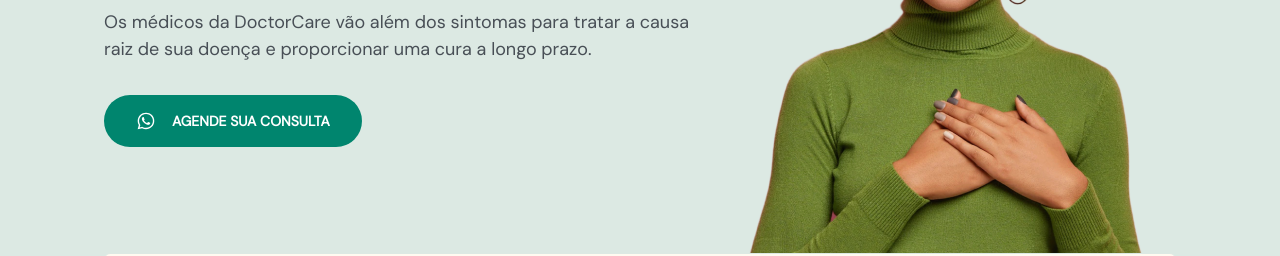
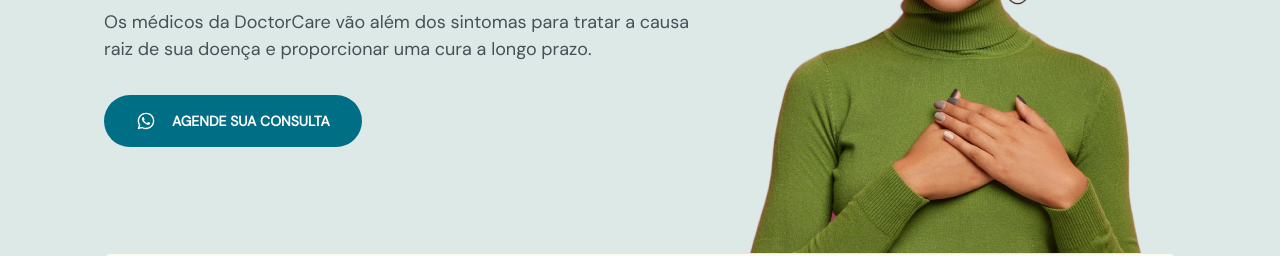
Before and after one commit to camargotn/doctorcare, a plain HTML site: page index.html in a window 1280 px wide. Shown: the part 366-622 px from the top of the page. Drawn offline with nearby package versions, Linux system fonts and the light colour scheme.

Commit message:
color change

```diff
--- a/style.css
+++ b/style.css
@@ -7,7 +7,7 @@
 }
 
 :root {
-  --hue: 170;
+  --hue: 550;
 
   --primary-color: hsl(var(--hue), 100%, 26%);
   --gray-headline: hsl(210, 11%, 15%);
```
